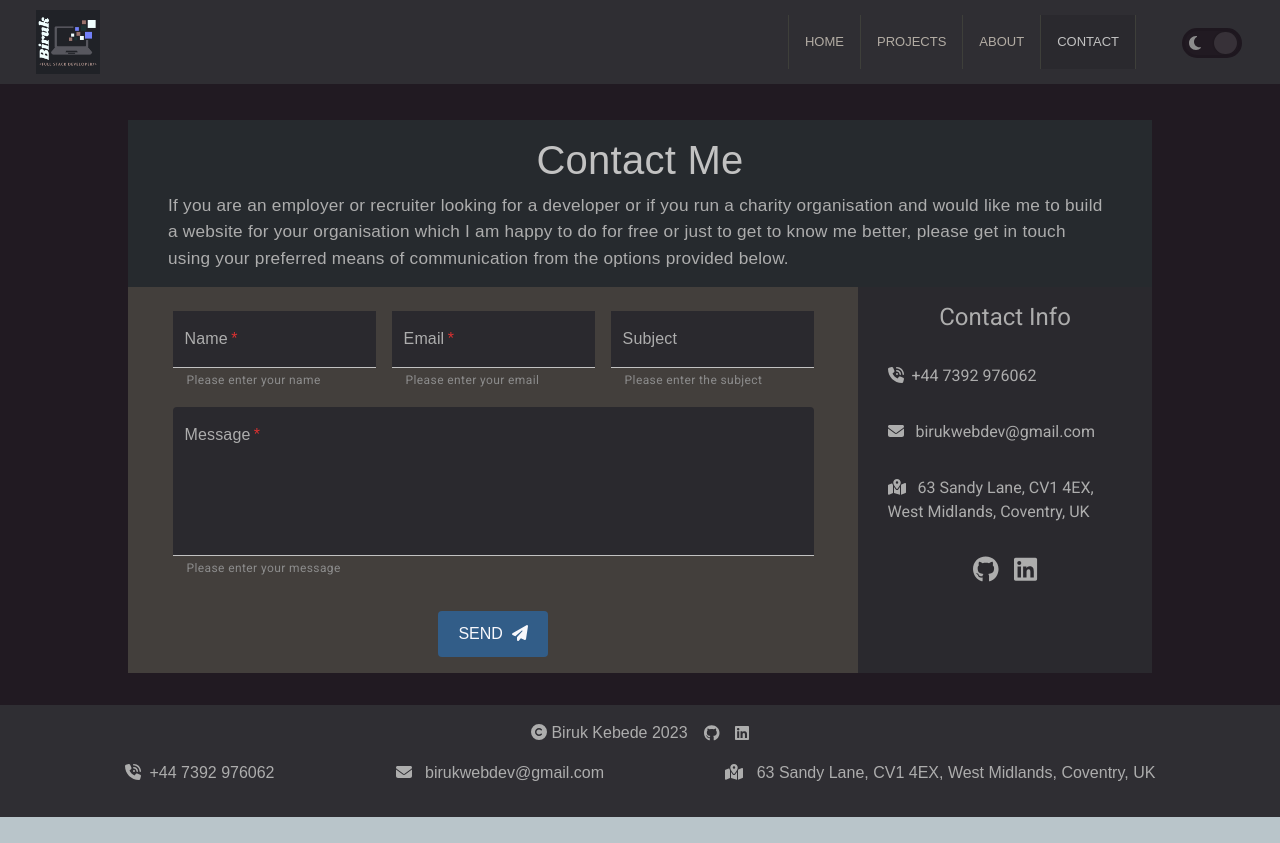
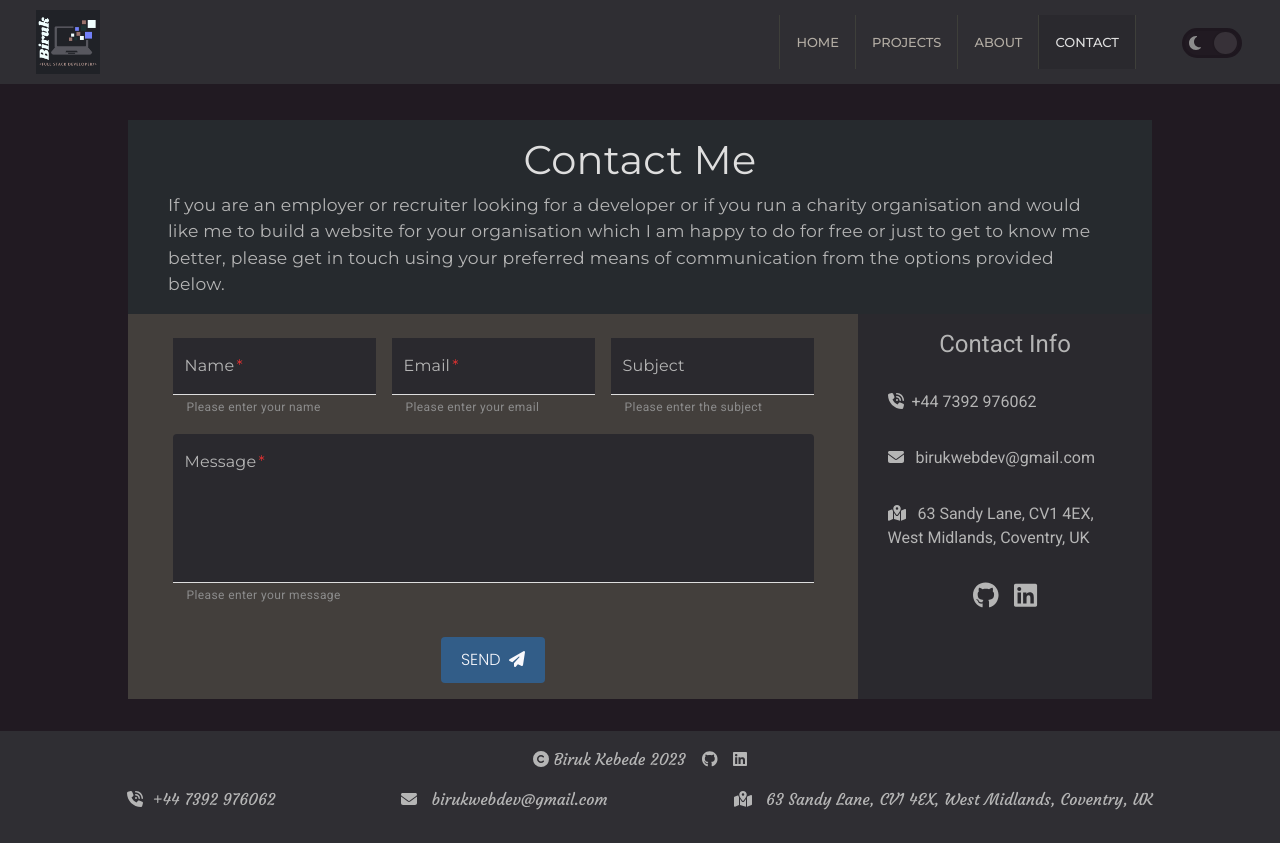
Before and after one commit to Know-Thyself/next-portfolio, a Next.js app: page /contact in a window 1280 px wide. Before the commit the page ends 817 px from the top, so only its background shows below. Built offline with nearby package versions, Linux system fonts and the light colour scheme.

Commit message:
adjusting font styles

```diff
--- a/pages/about.tsx
+++ b/pages/about.tsx
@@ -79,7 +79,7 @@ const About = ({ summary }) => {
 							>
 								<Link
 									href='/contact'
-									className={`btn btn-warning border-0 ${styles.contact}`}
+									className={`btn btn-primary border-0 ${styles.contact}`}
 								>
 									Contact Me
 								</Link>
@@ -103,7 +103,7 @@ const About = ({ summary }) => {
 								</Link>
 							</motion.div> */}
 							<motion.button
-								className={`btn btn-warning border-0 ${styles.download}`}
+								className={`btn btn-primary border-0 ${styles.download}`}
 								whileHover={{
 									scale: 1.1,
 									color: 'white',
--- a/styles/about.module.css
+++ b/styles/about.module.css
@@ -3,7 +3,6 @@
     background-color: var(--tertiary-bg);
     background-color: var(--primary-bg);
     font-family: var(--primary-font-family);
-    color: var(--secondary-text-color);
     padding-top: 84px;
     padding-bottom: 48px;
     padding-bottom: 12rem;
@@ -14,6 +13,7 @@
 .about-section {
     /* background-color: var(--primary-bg); */
     font-family: var(--secondary-font-family);
+    color: var(--secondary-text-color);
     display: flex;
     flex-direction: column;
     width: 80%;
@@ -49,10 +49,11 @@
 
 .contact,
 .download {
-    font-family: var(--primary-font-family);
+    font-family: var(--buttons-font-family);
+    font-weight: var(--buttons-font-weight);
     text-decoration: none;
     text-transform: capitalize;
-    padding: 0.65rem 1.2rem;
+    padding: 0.75rem 1.2rem;
     border-radius: 4px;
     font-size: 1.12rem;
     margin-right: 1rem;
@@ -75,7 +76,6 @@
     font-size: 1.5rem;
     text-align: left;
     margin: auto;
-    color: var(--buttons-color);
     color: var(--primary-text-color);
 }
 
@@ -83,10 +83,9 @@
     text-align: left;
     width: 95%;
     margin: auto;
+    color: var(--secondary-text-color);
     color: var(--helper-text-color);
-    color: var(--primary-text-color);
     opacity: 0.85;
-    font-family: var(--secondary-font-family);
     padding-top: 0.5rem;
 }
 
@@ -114,10 +113,9 @@
 .skill-card h6 {
     font-size: 0.65rem;
     background-color: black;
-    background-color: var(--header-bg);
-    background-color: var(--tertiary-bg);
     background-color: var(--complementary-bg);
     border-bottom: 2px solid var(--complementary-bg);
+    color: var(--primary-text-color);
     margin: auto 1rem;
     height: 3rem;
     width: 100%;
@@ -226,6 +224,7 @@
         background-color: var(--primary-bg);
         background-color: var(--tertiary-bg);
         background-color: var(--secondary-bg);
+        background-color: var(--about-bg);
     }
 
     .skills-section {
@@ -235,6 +234,7 @@
     .skill-card {
         background-color: var(--tertiary-bg);
         background-color: var(--secondary-bg);
+        background-color: var(--about-bg);
     }
 
     .skill-card h6 {
@@ -255,18 +255,14 @@
         padding: 0 2rem 0 0;
     }
 
-    .about-section-buttons {
-        flex-direction: column;
-        justify-content: center;
-        align-items: flex-start;
-        gap: 1.5rem;
-        margin-top: 2rem;
-    }
 
     .about-section-buttons {
         flex-direction: row;
         justify-content: flex-start;
         align-items: center;
+        gap: 1.5rem;
+        margin-top: 2rem;
+        padding: 0.65rem 1.2rem;
     }
 
 
@@ -309,7 +305,7 @@
     }
 
     .skill-card h6 {
-        font-size: 1.075rem;
+        font-size: 1.1rem;
     }
 
     .logo {
--- a/styles/contact.module.css
+++ b/styles/contact.module.css
@@ -32,7 +32,7 @@
 
 .intro p {
     text-align: left;
-    font-family: var(--secondary-font-family);
+    font-family: var(--primary-font-family);
     color: var(--secondary-text-color);
     line-height: 1.5rem;
     font-size: 1rem;
@@ -181,9 +181,7 @@
     }
 
     .intro {
-        background-color: var(--tertiary-bg);
-        background-color: var(--complementary-bg);
-        background-color: var(--secondary-bg);
+        background-color: var(--about-bg);
     }
 
     .wrapper {
--- a/styles/globals.css
+++ b/styles/globals.css
@@ -1,3 +1,5 @@
+@import url('https://fonts.googleapis.com/css2?family=Courgette&family=Lato:wght@300;400;700&family=Merriweather+Sans:ital,wght@0,300;0,400;0,500;0,600;1,300;1,400&family=Merriweather:ital,wght@0,300;0,400;0,700;1,300;1,400&family=Montserrat:wght@100;200;300;400;500;600;700;800&family=Poppins:wght@100;200;300;400;500;600&family=Righteous&display=swap');
+
 html,
 body {
     padding: 0;
@@ -30,29 +32,51 @@ a {
     -webkit-font-smoothing: grayscale;
 }
 
-@import url('https://fonts.googleapis.com/css2?family=Lato:wght@300;400;700&family=Montserrat:wght@100;200;300;400;500;600;700;800&family=Playfair+Display:wght@400;500;600;700;800;900&family=Poppins:wght@100;200;300;400;500;600&family=Source+Sans+Pro:wght@200;300;400;600;700&display=swap');
+/*
+font-family: 'Courgette',
+cursive;
+font-family: 'Lato',
+sans-serif;
+font-family: 'Merriweather',
+serif;
+font-family: 'Merriweather Sans',
+sans-serif;
+font-family: 'Montserrat',
+sans-serif;
+font-family: 'Poppins',
+sans-serif;
+font-family: 'Righteous',
+sans-serif;
+*/
+
 
 :root {
     --header-bg: #e0e1dc;
     --primary-bg: #b9c5ca;
     --secondary-bg: #98a6c7;
     --tertiary-bg: #D0D0CD;
+    --about-bg: #98a6c7;
+    --about-bg: #85919B;
+    --about-bg: #a8aaab;
     --complementary-bg: #9190A8;
     --complementary-bg: #c1b2b3;
     --project-container-hover: #838297;
     --project-container-hover: #aea0a1;
-    --hero-banner-text: 'Playfair Display', serif;
+    --banner-font-family: 'Playfair Display', serif;
     --primary-font-family: 'Montserrat', sans-serif;
-    --buttons-font-family: 'Montserrat',
-        sans-serif;
-    --secondary-text-color: #313030;
-    --secondary-font-family: 'Lato',
-        sans-serif;
+    --secondary-font-family: 'Courgette',
+        cursive;
+    --tertiary-font-family: 'Merriweather',
+        serif;
+    --buttons-font-family: 'Poppins', sans-serif;
+    --buttons-font-weight: 300;
     --primary-text-color: #1A1A1A;
+    --primary-text-color: #0A0A0A;
     --helper-text-color: #0A0A0A;
-    --secondary-font-weight: 300;
-    --secondary-text-color: #313436;
+    --secondary-font-weight: 400;
     --secondary-text-color: #2c2f31;
+    --secondary-text-color: #1b1c1d;
+    --secondary-text-color: #1b1c1d;
     --about-image-bg: url('/assets/images/background-destination-desktop.jpg');
     --buttons-hover-bg: #8995b3;
     --buttons-hover-bg: #a2afcd;
@@ -86,6 +110,12 @@ a {
     --secondary-bg: #252a39;
     --secondary-bg: #22303b; */
     --secondary-bg: #262a2e;
+    --secondary-bg: #325d88;
+    --secondary-bg: #2d547a;
+    --secondary-bg: #284a6d;
+    --secondary-bg: #1e3852;
+    --secondary-bg: #142536;
+    --secondary-bg: #23415f;
 
     /* --tertiary-bg: #383238;
     --tertiary-bg: #322d32;
@@ -95,30 +125,43 @@ a {
     --tertiary-bg: #2f3131;
     --tertiary-bg: #2d3033; */
     --tertiary-bg: #2a292e;
+    --about-bg: #262a2e;
 
     --complementary-bg: #302f34;
+    --complementary-bg: #522831;
+    --complementary-bg: #77522C;
+    --complementary-bg: #5F4123;
     --complementary-bg: #433f3c;
     --project-container-hover: #3c3936;
     --about-image-bg: url('/assets/images/background-destination-desktop.jpg');
-    --hero-banner-text: 'Playfair Display', serif;
+    --banner-font-family: 'Playfair Display', serif;
+    --banner-font-family: 'Poppins',
+        sans-serif;
     --primary-font-family: 'Montserrat', sans-serif;
+    --secondary-font-family: 'Courgette',
+        cursive;
+    --tertiary-font-family: 'Merriweather',
+        serif;
     --buttons-font-family: 'Poppins', sans-serif;
-    --buttons-font-weight: 100;
+    --buttons-font-weight: 300;
     --btn-bg: #3e3a73;
     --btn-bg: #4b485b;
     --btn-bg: #403539;
     --btn-bg: #1e171f;
     --buttons-hover-bg: #222629;
+    --buttons-hover-bg: #1e3852;
     --buttons-color: #F8F8FC;
-    --secondary-font-family: 'Poppins',
-        sans-serif;
     --primary-text-color: #C2C2C2;
+    --primary-text-color: #B5B5B5;
+    --primary-text-color: #E8E8E8;
+    --primary-text-color: #DEDEDE;
     --secondary-font-weight: 300;
     --secondary-text-color: #ADADAD;
+    --secondary-text-color: #B5B5B5;
     --helper-text-color: #dadaee;
     --helper-text-color: #8C8C8C;
     --active-nav-link: #2a292e;
     --toggle-btn: #1e171f;
     --radio-btn: #373138;
-    --read-more: #3a9bdc;
+    --read-more: #82BDED;
 }
--- a/styles/header.module.css
+++ b/styles/header.module.css
@@ -94,6 +94,10 @@
 .menu__item,
 .active {
     font-family: var(--primary-font-family);
+    font-family: 'Lato',
+        sans-serif;
+    font-family: 'Montserrat',
+        sans-serif;
     transition-duration: 0.25s;
 }
 
--- a/styles/home.module.css
+++ b/styles/home.module.css
@@ -12,9 +12,9 @@
 }
 
 .banner {
-    font-family: var(--hero-banner-text);
-    color: var(--primary-text-color);
-    font-weight: 600;
+    font-family: var(--secondary-font-family);
+    color: var(--secondary-text-color);
+    /* font-weight: 600; */
     font-size: 1.75rem;
     margin-top: 1rem;
     margin-bottom: 1rem;
@@ -27,8 +27,8 @@
 }
 
 .intro {
-    font-family: var(--primary-font-family);
-    font-weight: var(--secondary-font-weight);
+    font-family: var(--secondary-font-family);
+    color: var(--secondary-text-color);
     font-size: 1rem;
     line-height: 1.5rem;
     text-align: left;
@@ -49,7 +49,6 @@
     display: flex;
     justify-content: center;
     align-items: center;
-    /* background-color: var(--btn-bg); */
     font-family: var(--buttons-font-family);
     font-weight: var(--buttons-font-weight);
     text-decoration: none;
@@ -57,16 +56,12 @@
     padding: 0.5rem 0.75rem;
     border-radius: 4px;
     font-size: 0.85rem;
+    font-size: 1rem;
 }
 
-/* .link:hover {
-    background-color: var(--btn-bg);
-    color: white;
-
-} */
-
 .link .fa-github {
-    font-size: 0.9rem;
+    font-size: 0.95rem;
+    font-size: 1.1rem;
 }
 
 @media screen and (min-width: 667px) {
@@ -89,6 +84,7 @@
 
     .intro {
         text-align: justify;
+        font-size: 1.05rem;
     }
 
     .links-wrapper {
@@ -97,8 +93,7 @@
 
     .link {
         padding: 0.65rem 1.2rem;
-        font-size: 1rem;
-        font-weight: 200;
+        font-size: 1.1rem;
     }
 
     .link .fa-github {
```
Also changed, not shown: pages/details.js (+2 -6 lines), styles/details.module.css (+27 -9 lines), styles/projects.module.css (+8 -6 lines).
